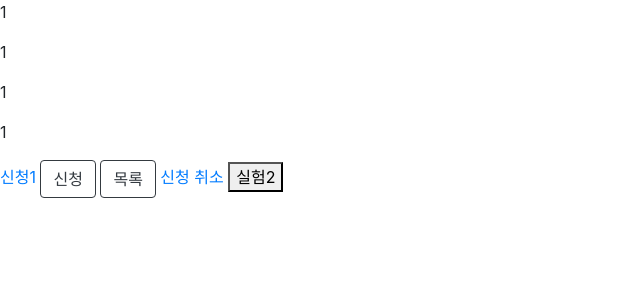
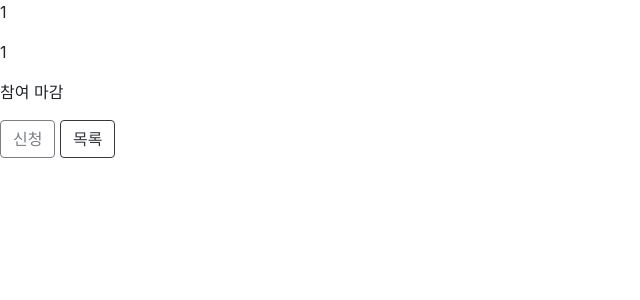
Before and after one commit to 1301625/summernote, a Django app: page /5 in a window 1280 px wide. Shown: the top 300 px of the page, without its empty margins (0-640 px from the left). Run offline with Django 3.2, Linux system fonts and the light colour scheme; data comes from the database, SQL or seed files in the repository; both versions use the stored data as it was after the commit; parts of the project's set-up code (start-up, migrations or seed data) failed here and were passed over; some libraries are stand-ins or nearby versions.

Commit message:
detail 신청 유무에 따른 템플릿 수정

```diff
--- a/content/forms.py
+++ b/content/forms.py
@@ -12,7 +12,7 @@ class PostForm(forms.ModelForm):
 
     class Meta:
         model = Post
-        fields = ['title', 'content','user_count', 'user_max_count','deadline']
+        fields = ['title', 'content','user_max_count','deadline']
 
         widgets = {
             'content' : SummernoteWidget(attrs={'summernote': {'width': '700px', 'height':'700px'}}),
--- a/content/models.py
+++ b/content/models.py
@@ -19,7 +19,7 @@ class Post(models.Model):
     content = models.TextField()
 
     user_max_count = models.PositiveIntegerField(default=0)
-    user_count = models.PositiveIntegerField(default=0)
+    user_count = models.PositiveIntegerField(default=0)     #삭제
 
     is_active = models.BooleanField(default=True)
 
@@ -41,20 +41,17 @@ class Post(models.Model):
 
     #인원 체크
     def count_overlap(self):
-        return  self.user_count >= self.user_max_count
-
-
-    #유저 증가
-    def user_count_plus(self):
-        return self.user_count+1
-
-    #유저 감소
-    def user_count_minus(self):
-        return self.user_count-1
+        return  self.total_user() >= self.user_max_count
 
     #유저수 체크
     def total_user(self):
         return self.users.count()
+
+
+    #
+    # def user_apply_check(self,pk):
+    #     apply_user = Apply.objects.get(post_id=pk)
+    #     if apply_user.objects.filter(user_id=self.request.user.id):
 
 
     # def count_overlap(self):
@@ -67,7 +64,5 @@ class Apply(models.Model):
     post = models.ForeignKey(Post,on_delete=models.CASCADE)
     date_joined = models.DateTimeField(auto_now=True)
 
-
-
     def __str__(self):
-        return '{}  {}'.format(self.user,self.post)
+        return "%s %s" %(self.user, self.post)
--- a/content/templates/content/content_detail.html
+++ b/content/templates/content/content_detail.html
@@ -28,7 +28,7 @@
 <!--오브젝트-->
 <p>{{ object.title }}</p>
 <p>{{ object.content |safe }}</p>
-{% if object.user_count < object.user_max_count %}
+{% if object.total_user < object.user_max_count %}
     <p>{{ object.total_user }}</p>
     <p>{{ object.user_max_count }}
 {% elif object.date_overlap or object.count_overlap %}
@@ -36,22 +36,33 @@
 {% endif %}
 
 <!--버튼-->
-{% if object.user_count < object.user_max_count %}
+<!--신청버튼-->
+{% if object.total_user <= object.user_max_count and object.author != request.user %}
     <form action="" method="post">
     {% csrf_token %}
-    <a href="{% url 'apply' pk=object.pk%}">신청1</a>
-    <button name="choice" value="{{ object.id }}" class="btn btn-outline-dark">신청</button>
 
-{% elif object.date_overlap or object.count_overlap %}
-    <button name="choice" value="{{ object.id }}" class="btn btn-outline-dark" disabled>신청</button>
+    <!---신청자 유무 체크 ---->
+    {% if apply %}
+        <a href="{% url 'apply_cancel' pk=object.pk %}" class="btn btn-outline-dark">신청 취소</a>
+        {% else %}
+
+        <!---인원 및 기간 체크 --->
+        {% if object.date_overlap or object.count_overlap %}
+            <a href="" class="btn btn-outline-dark disabled">신청</a>
+            {% else %}
+            <a href="{% url 'apply' pk=object.pk%}" class="btn btn-outline-dark">신청</a>
+        {% endif %}
+
+
+    {% endif %}
+
+
 {% endif %}
-    <a href="{% url 'list' %}" class="btn btn-outline-dark">목록</a>
 
 {% if object.author == request.user %}
-    <a href="{% url 'apply_list' pk=object.pk %}">신청자 목록</a>
+    <a href="{% url 'apply_list' pk=object.pk %}" class="btn btn-outline-dark">신청자 목록</a>
 {% endif %}
-    <a href="{% url 'apply_cancel' pk=object.pk %}" >신청 취소</a>
-    <button name="cancel1" value="{{ object.id }}" onclick="{% url 'apply_cancel' pk=object.pk %}">실험2</button>
+<a href="{% url 'list' %}" class="btn btn-outline-dark">목록</a>
 </form>
 </body>
 </html>
--- a/content/templates/content/content_list.html
+++ b/content/templates/content/content_list.html
@@ -17,8 +17,8 @@
 {% for foo in object_list %}
     <a href="{% url 'detail' pk=foo.id %}"><p>{{ foo.title }}</p></a>
     <p>{{ foo.content |safe |truncatechars:3 }}</p>
-    {% if foo.user_count < foo.user_max_count and not foo.date_overlap  %}
-        <p>{{ foo.user_count }} | {{ foo.user_max_count }} 참여 </p>
+    {% if foo.total_user < foo.user_max_count and not foo.date_overlap  %}
+        <p>{{ foo.total_user }} | {{ foo.user_max_count }} 참여 </p>
         {# 현재시간 {% now "SHORT_DATE_FORMAT" %}#}
         <p>모집기간 : {{ foo.deadline }} 까지</p>
 
--- a/content/views.py
+++ b/content/views.py
@@ -24,6 +24,11 @@ class PostListView(ListView):
 
 def post_detail(request, pk):
     post = get_object_or_404(Post, pk=pk)
+    apply = Apply.objects.select_related('user').filter(post_id=pk,user_id=request.user.id) #접속한유저가 신청 유무확인
+    content = {
+        'object': post,
+        'apply':  apply
+    }
     # content = { 'object': get_object_or_404(Post,pk=pk),
     #           'apply': Apply.objects.filter(post_id=pk)}
     # print(Apply.objects.filter(post_id=pk))
@@ -44,7 +49,7 @@ def post_detail(request, pk):
     # apply = Apply(post_id=select, user_id=request.user)
     # apply.save()
 
-    return render(request, 'content/content_detail.html', {'object': post})
+    return render(request, 'content/content_detail.html', content)
 
     # try:
     #     count = post.objects.get(pk=request.POST.get('choice'))
@@ -128,6 +133,7 @@ def apply_cancel(request, pk):
         messages.success(request, "취소 되었습니다")
     else:
         messages.error(request, "신청 하지 않았습니다")
+    return redirect('detail', pk=pk)
     #불가능
     # post = Post.objects.get(pk=pk)
     #
@@ -164,7 +170,6 @@ def apply_cancel(request, pk):
     #         messages.error(request, "신청자가 존재 하지 않습니다")
     # except:
     #     pass
-    return redirect('detail', pk=pk)
 
 
 def apply_list(request, pk):
@@ -176,7 +181,7 @@ def apply_list(request, pk):
     # list = Apply.objects.get(post_id=pk) #get은 하나만 가져올떄 , 하나 이상 가져오면 오류
     else:
         messages.error(request, "존재하지 않습니다")
-        return redirect('list')
+        return redirect('detail' ,pk=pk)
 
 
 def apply_status(request):
```
Also changed, not shown: db.sqlite3.
